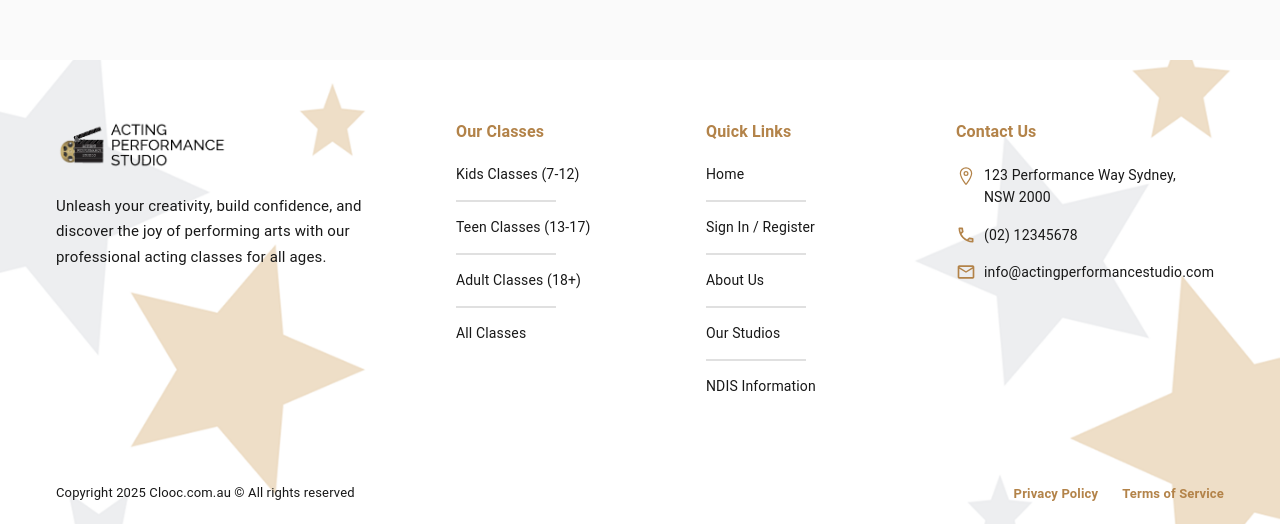
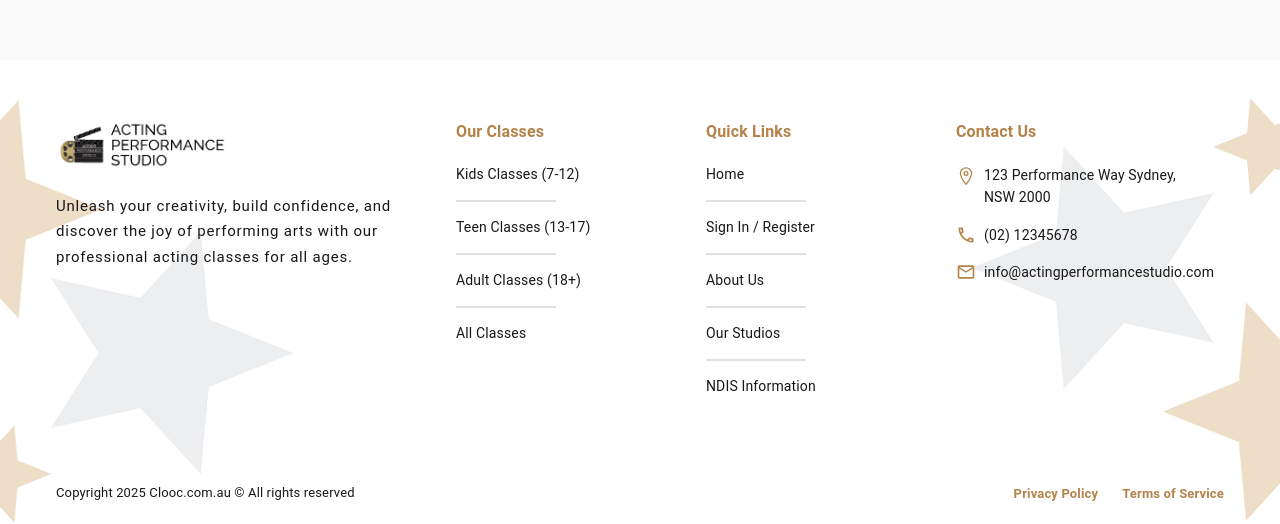
Before and after one commit to clocoDev/APS, a Next.js app: page / in a window 1280 px wide. Shown: the part 1140-1664 px from the top of the page. Built offline with nearby package versions, Linux system fonts and the light colour scheme.

Commit message:
footer bg change

```diff
--- a/src/app/Components/Footer/Footer.jsx
+++ b/src/app/Components/Footer/Footer.jsx
@@ -82,6 +82,7 @@ const Footer = () => {
                 fontSize: "15px",
                 color: "#181818",
                 lineHeight: 1.7,
+                letterSpacing: "0.8px",
                 maxWidth: "350px",
               }}
             >
```
Also changed, not shown: src/Images/footerBg.png.
